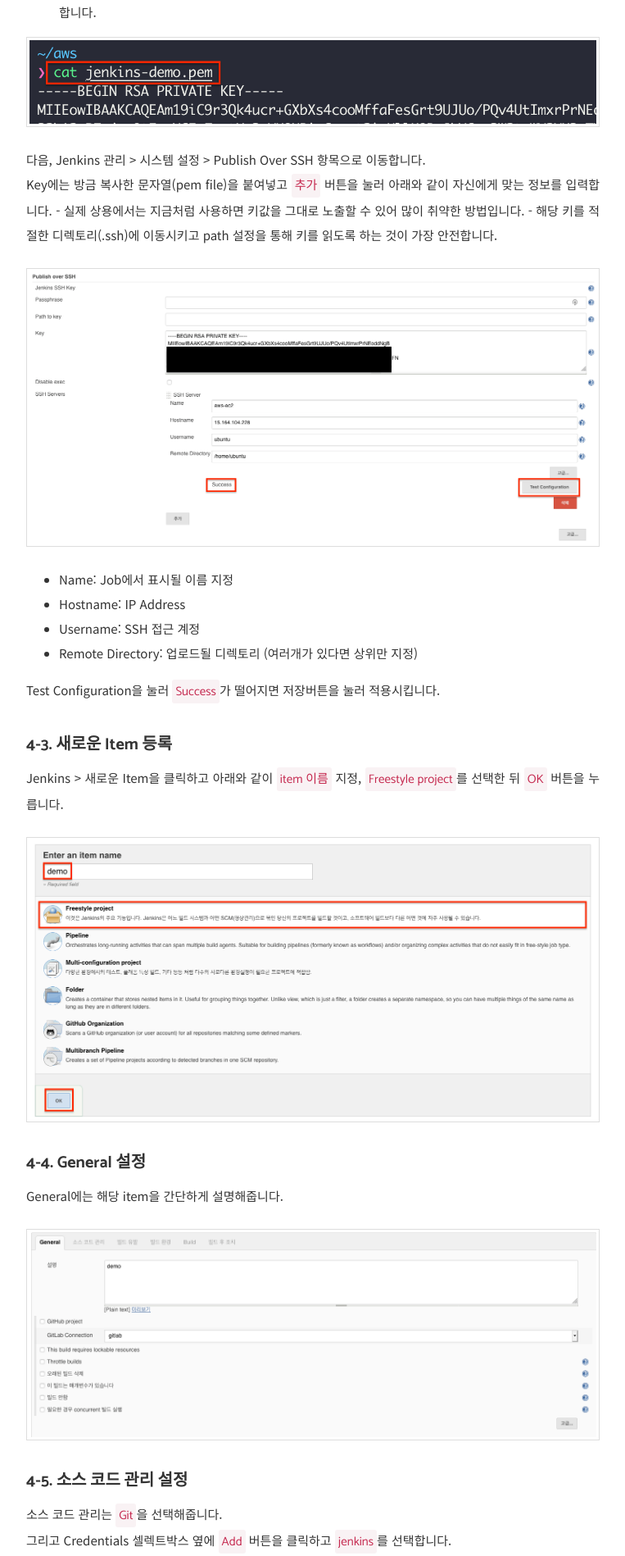
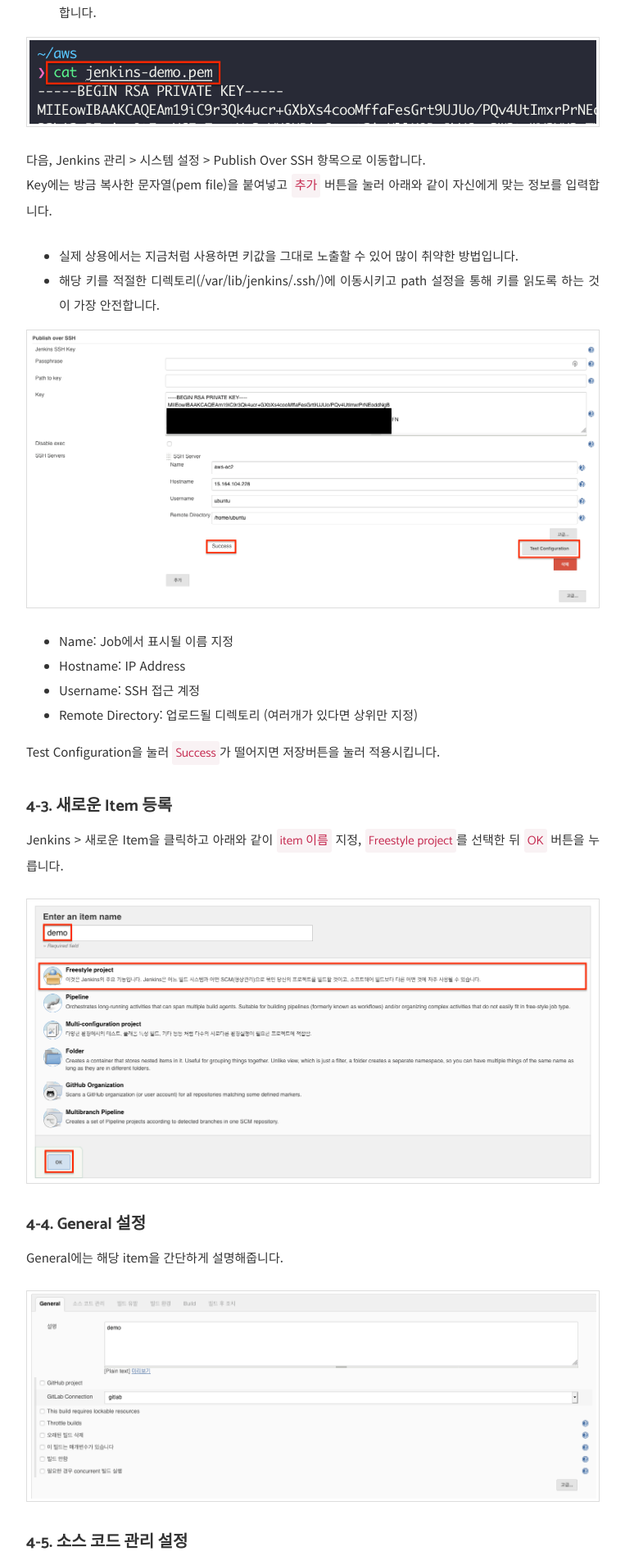
Before and after one commit to gwonsungjun/gwonsungjun.github.io, a Jekyll site: the page built from _posts/2019-04-16-jenkins_tutorial_4.md, in a window 1280 px wide. Shown: the part 1669-3567 px from the top of the page at 82% size, without its empty margins (258-1021 px from the left). Built offline with Jekyll 4.4.1, drawn with Linux system fonts in a browser that asks for light colours; comment, search, counter and statistics services are not loaded; some of the changed text lies outside the part shown.

Commit message:
Edit typo jenkins tutorial 4

```diff
--- a/_posts/2019-04-16-jenkins_tutorial_4.md
+++ b/_posts/2019-04-16-jenkins_tutorial_4.md
@@ -22,7 +22,7 @@
 1. [Installing Jenkins and GitLab with Docker](https://gwonsungjun.github.io/articles/2019-04/jenkins_tutorial_1)
 2. [Jenkins, GitLab initial setting](https://gwonsungjun.github.io/articles/2019-04/jenkins_tutorial_2)
 3. [Create AWS EC2 Instance](https://gwonsungjun.github.io/articles/2019-04/jenkins_tutorial_3)
-4. [Registering Jenkins items using web ui]((https://gwonsungjun.github.io/articles/2019-04/jenkins_tutorial_4))
+4. [Registering Jenkins items using web ui](https://gwonsungjun.github.io/articles/2019-04/jenkins_tutorial_4)
 5. Registering Jenkins items using pipeline
 
 ## 4. Registering Jenkins items using web ui
@@ -44,8 +44,8 @@
 
 다음, Jenkins 관리 > 시스템 설정 > Publish Over SSH 항목으로 이동합니다.
 Key에는 방금 복사한 문자열(pem file)을 붙여넣고 `추가` 버튼을 눌러 아래와 같이 자신에게 맞는 정보를 입력합니다.
-    - 실제 상용에서는 지금처럼 사용하면 키값을 그대로 노출할 수 있어 많이 취약한 방법입니다.
-    - 해당 키를 적절한 디렉토리(.ssh)에 이동시키고 path 설정을 통해 키를 읽도록 하는 것이 가장 안전합니다.
+- 실제 상용에서는 지금처럼 사용하면 키값을 그대로 노출할 수 있어 많이 취약한 방법입니다.
+- 해당 키를 적절한 디렉토리(/var/lib/jenkins/.ssh/)에 이동시키고 path 설정을 통해 키를 읽도록 하는 것이 가장 안전합니다.
 
 ![jenkins-over-ssh-setting](/assets/images/usingimages/jenkins_tutorial/jenkins-over-ssh-setting.png)
 
@@ -79,8 +79,8 @@
 
 Credentials를 추가하였다면 해당 Credentials를 선택해주고 `Reposiroty URL`에는 gitlab 프로젝트 주소를 입력합니다.
 현재는 gitlab URL을 docker private ip로 등록해야 합니다. (실제 상용에서는 이렇게 사용하시면 안됩니다!)
-    - 2편에서 보셨던것 처럼 `docker inspect gitlab | grep "IPAddress"` 명령을 통해 나오는 IP를 입력합니다.
-    - 프로젝트 URL의 gitlab.example.com 부분을 172.18.0.2와 같은 Docker private IP로 변경해줍니다.
+- 2편에서 보셨던것 처럼 `docker inspect gitlab | grep "IPAddress"` 명령을 통해 나오는 IP를 입력합니다.
+- 프로젝트 URL의 gitlab.example.com 부분을 172.18.0.2와 같은 Docker private IP로 변경해줍니다.
 또한, 현재 브랜치는 master 브랜치 밖에 없기 때문에 기본 설정(*/master) 그대로 유지합니다. (여러 브랜치에서의 설정은 나중에 설명드리도록 하겠습니다.)
 
 ![jenkins_source_code](/assets/images/usingimages/jenkins_tutorial/jenkins_source_code.png)
@@ -93,13 +93,13 @@
 ![jenkins_build_trigger](/assets/images/usingimages/jenkins_tutorial/jenkins_build_trigger.png)
 
 잠깐 GitLab에 접속해서 `Admin area > settings > network > Outbound requests`로 이동하여 `Allow request to the local network from hooks and services`를 체크해준 뒤 저장합니다.
-    - 이 설정을 해주지 않으면 아래 Integrations 설정 시 "Requests to the local network are not allowed" 에러가 발생합니다. (로컬 테스트 시만 체크하시고 상용환경에서는 생략하시고 넘어가면 됩니다.)
+- 이 설정을 해주지 않으면 아래 Integrations 설정 시 "Requests to the local network are not allowed" 에러가 발생합니다. (로컬 테스트 시만 체크하시고 상용환경에서는 생략하시고 넘어가면 됩니다.)
 
 ![gitlab_outbound](/assets/images/usingimages/jenkins_tutorial/gitlab_outbound.png)
 
 다음, Gitlab 해당 Project > settings > Integrations로 이동하겠습니다.
 그리고 URL은 위에서 체크했던 `Build when a change is pushed to GitLab. GitLab webhook URL:` 부분의 url 부분만 복사해서 넣습니다.
-    - url에서 localhost 부분은 `docker inspect jenkins | grep "IPAddress"`를 입력해서 나오는 IP로 바꿔줍니다. (매번 수정해 넣기 불편하긴 하네요. 테스트하기 쉽게 젠킨스와 깃랩을 로컬에서 도커로 띄워서 어쩔 수 없을 것 같습니다. 😥)
+- url에서 localhost 부분은 `docker inspect jenkins | grep "IPAddress"`를 입력해서 나오는 IP로 바꿔줍니다. (매번 수정해 넣기 불편하긴 하네요. 테스트하기 쉽게 젠킨스와 깃랩을 로컬에서 도커로 띄워서 어쩔 수 없을 것 같습니다. 😥)
 secret token 역시 젠킨스에서 생성한 token을 입력합니다.
 적절한 Trigger를 선택해주면 되는데 현재는 Push events만 선택하겠습니다.
 
```
Also changed, not shown: other parts of _posts/2019-04-16-jenkins_tutorial_4.md (+1 -1 lines), _posts/2019-04-09-jenkins_tutorial_1.md (+1 -1 lines), _posts/2019-04-12-jenkins_tutorial_2.md (+1 -1 lines), _posts/2019-04-12-jenkins_tutorial_3.md (+1 -1 lines).
